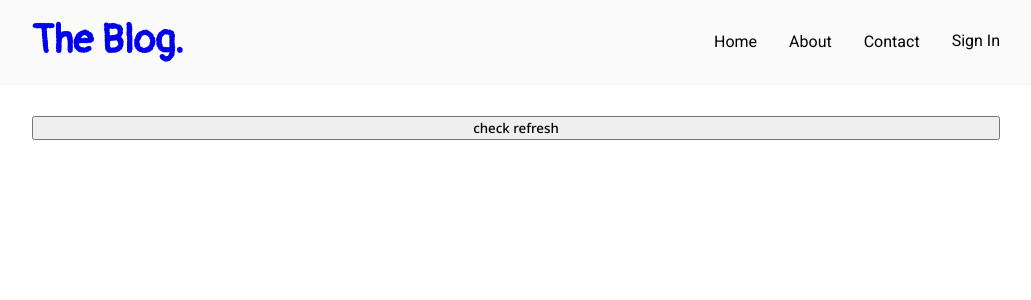
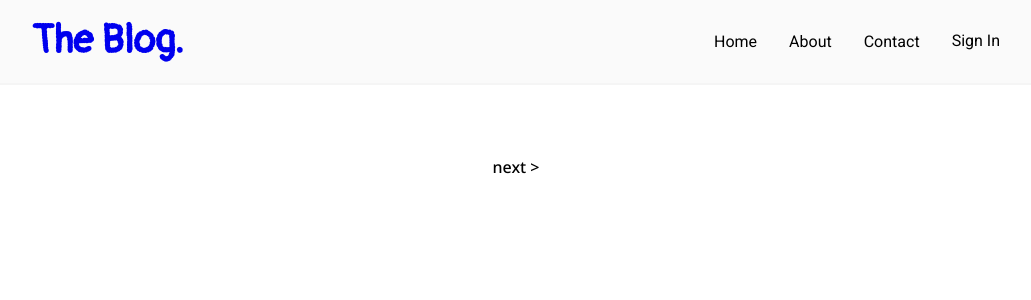
Before and after one commit to kjai139/blogApi, a React (Create React App) app in the folder frontend/: page / in a window 1280 px wide. Shown: the top 300 px of the page, without its empty margins (124-1155 px from the left). Built offline with nearby package versions, Linux system fonts and the light colour scheme; no server answers.

Commit message:
add pagination

```diff
--- a/frontend/package.json
+++ b/frontend/package.json
@@ -10,6 +10,7 @@
     "date-fns": "^2.30.0",
     "react": "^18.2.0",
     "react-dom": "^18.2.0",
+    "react-paginate": "^8.2.0",
     "react-quill": "^2.0.0",
     "react-router-dom": "^6.14.1",
     "react-scripts": "5.0.1",
--- a/frontend/src/components/pages/HomePage.js
+++ b/frontend/src/components/pages/HomePage.js
@@ -3,6 +3,7 @@ import axiosInstance from '../../modules/axiosInstance'
 import QuillDisplay from "../forms/QuillEditor";
 import { useNavigate } from "react-router-dom";
 import { UserContext } from "../UserContext";
+import ReactPaginate from 'react-paginate'
 
 
 const HomePage = () => {
@@ -13,15 +14,21 @@ const HomePage = () => {
 
     const [resultMsg, setResultMsg] = useState('')
 
+    const [currentPage, setCurrentPage] = useState(1)
+    const pageSize = 5
+    const [totalPages, setTotalPages] = useState(0)
+
     const navigate = useNavigate()
 
     const getBlogPosts = async () => {
         try {
-            const response = await axiosInstance.get('/posts/home/get/', {
+            const response = await axiosInstance.get(`/posts/home/get?pageSize=${pageSize}&page=${currentPage}`, {
                 withCredentials: true
             })
 
             setBlogPosts(response.data.blogPosts)
+            setTotalPages(response.data.totalPages)
+            console.log(totalPages)
             console.log(response.data.blogPosts)
         } catch (err) {
             setResultMsg(err.message)
@@ -33,10 +40,15 @@ const HomePage = () => {
         getBlogPosts()
 
         console.log(needRefresh)
-    }, [])
+    }, [currentPage])
 
     const checkRefresh = () => {
         console.log(needRefresh)
+    }
+
+    const handlePageChange = ({selected}) => {
+        console.log(`page changing to ${selected}`)
+        setCurrentPage(selected + 1)
     }
 
 
@@ -46,7 +58,6 @@ const HomePage = () => {
             flexDirection:'column',
             gap:'1rem'
         }}>
-            <button onClick={checkRefresh}>check refresh</button>
 
             {blogPosts &&
 
@@ -74,7 +85,27 @@ const HomePage = () => {
                     </div>
                 )
             })
+
+
+
             }
+            <div style={{
+                display:'flex',
+                justifyContent:'center'
+            }}>
+            <ReactPaginate
+            breakLabel="..."
+            nextLabel="next >"
+            onPageChange={handlePageChange}
+            pageRangeDisplayed={5}
+            pageCount={totalPages}
+            previousLabel="< previous"
+
+            containerClassName="pagination"
+            marginPagesDisplayed={2}
+            />
+            </div>
+
         </div>
     )
 }
--- a/frontend/src/styles/App.css
+++ b/frontend/src/styles/App.css
@@ -308,6 +308,27 @@ li {
   font-size: .85em;
 }
 
+.pagination {
+  display: flex;
+  gap: 1rem;
+  list-style-type: none;
+  padding: 0;
+  margin: 40px 0;
+}
+
+.pagination > li:hover {
+  cursor: pointer;
+}
+
+.pagination > .selected {
+  color: red;
+  pointer-events: none;
+}
+
+.pagination > .disabled {
+  display: none;
+}
+
 @media screen and (min-width: 320px) {
   .modal-cont {
     width: 400px;
```
Also changed, not shown: 2 other files (tests, documents, lock files or other folders).
